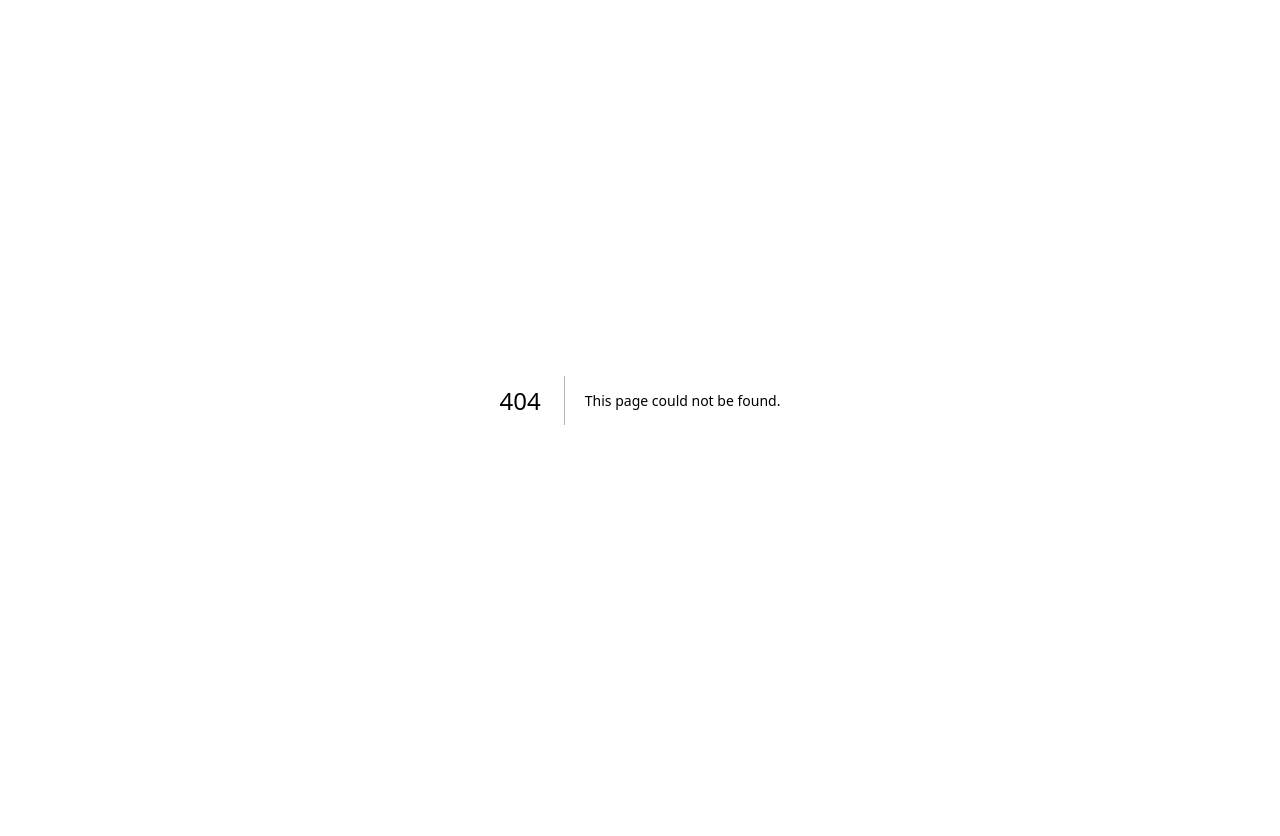
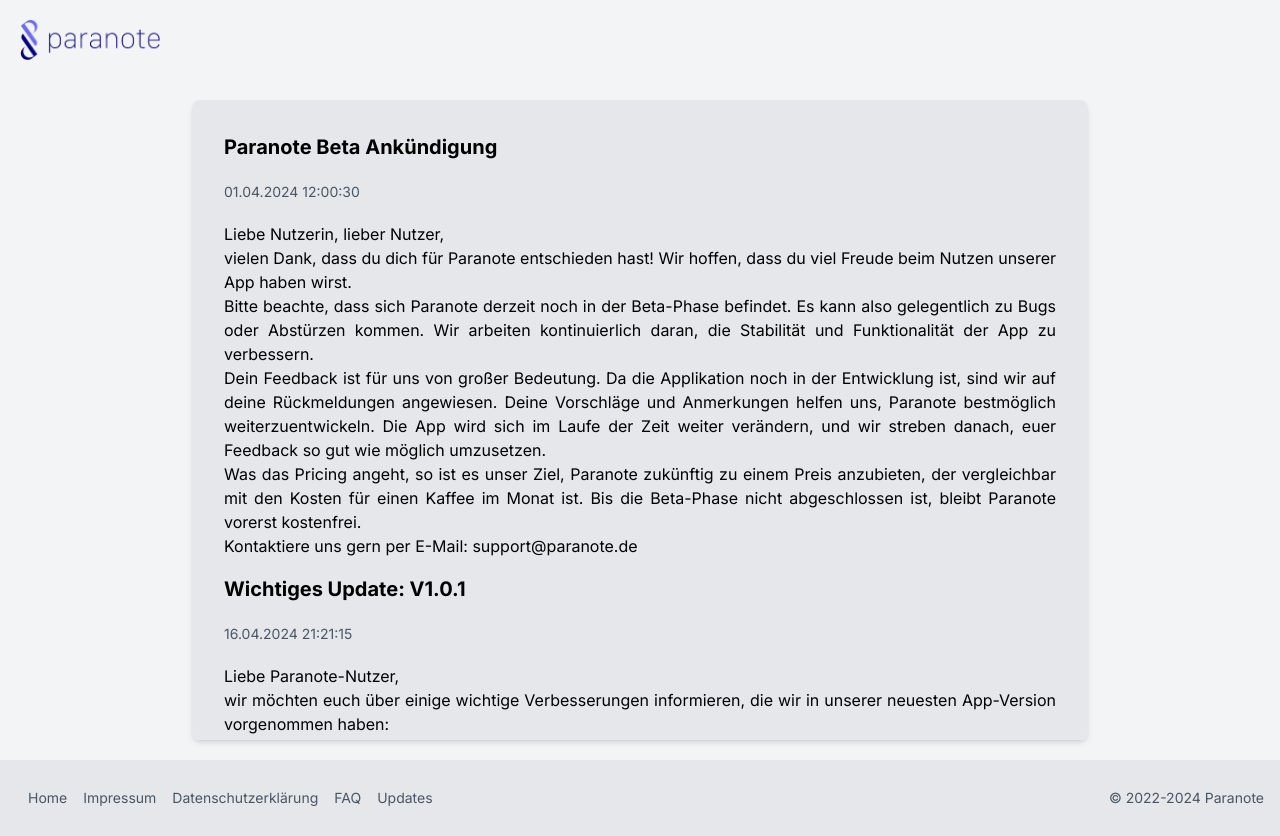
Before and after one commit to Stantheman227/paranotewebsite, a Next.js app: page /Updates in a window 1280 px wide. Before the commit this address had no page. Before the commit the page ends 800 px from the top, so only its background shows below. Built offline with nearby package versions, Linux system fonts and the light colour scheme.

Commit message:
Added Download Button and Updates Section

```diff
--- /dev/null
+++ b/src/app/Updates/page.tsx
@@ -0,0 +1,69 @@
+"use client";
+import React from "react";
+import Footer from "../components/Footer";
+import Image from "next/image";
+import Link from "next/link";
+
+// Inhalt und Daten der Updates in einem Array von Objekten
+const updateContent = [
+  {
+    date: "01.04.2024 12:00:30",
+    title: "Paranote Beta Ankündigung",
+    content: `
+      <p>Liebe Nutzerin, lieber Nutzer,</p>
+      <p>vielen Dank, dass du dich für Paranote entschieden hast! Wir hoffen, dass du viel Freude beim Nutzen unserer App haben wirst.</p>
+      <p>Bitte beachte, dass sich Paranote derzeit noch in der Beta-Phase befindet. Es kann also gelegentlich zu Bugs oder Abstürzen kommen. Wir arbeiten kontinuierlich daran, die Stabilität und Funktionalität der App zu verbessern.</p>
+      <p>Dein Feedback ist für uns von großer Bedeutung. Da die Applikation noch in der Entwicklung ist, sind wir auf deine Rückmeldungen angewiesen. Deine Vorschläge und Anmerkungen helfen uns, Paranote bestmöglich weiterzuentwickeln. Die App wird sich im Laufe der Zeit weiter verändern, und wir streben danach, euer Feedback so gut wie möglich umzusetzen.</p>
+      <p>Was das Pricing angeht, so ist es unser Ziel, Paranote zukünftig zu einem Preis anzubieten, der vergleichbar mit den Kosten für einen Kaffee im Monat ist. Bis die Beta-Phase nicht abgeschlossen ist, bleibt Paranote vorerst kostenfrei.</p>
+      <p>Kontaktiere uns gern per E-Mail: support@paranote.de</p>
+    `,
+  },
+  {
+    date: "16.04.2024 21:21:15",
+    title: "Wichtiges Update: V1.0.1",
+    content: `
+      <p>Liebe Paranote-Nutzer,</p>
+      <p>wir möchten euch über einige wichtige Verbesserungen informieren, die wir in unserer neuesten App-Version vorgenommen haben:</p>
+      <ul>
+        <li><strong>Wiederholtes Ausführen von Befehlen:</strong> Das Problem, bei dem der Befehl Command + X nur einmal funktionierte, wurde behoben. Ihr könnt diesen Befehl jetzt beliebig oft verwenden. In jedem Dokument.</li>
+        <li><strong>Aktualisierung der Suchergebnisse auf Parascout Web:</strong> Früher wurden die Suchergebnisse nicht aktualisiert, wenn man auf eine neue Seite wechselte. Dieses Problem ist nun gelöst, und die Ergebnisse sollten korrekt aktualisiert werden. Die 1.1 Version vom Safari Plugin ist hierfür notwendig <a href="https://apps.apple.com/de/app/parascout/id6477825939?l=en-GB&mt=12">Update</a>.</li>
+      </ul>
+      <p><strong>Wichtiger Hinweis zur Installation:</strong> Leider hat die Update-Funktion in der ersten Version der App nicht funktioniert. Wir bitten euch daher, die neueste Version der App einmalig manuell herunterzuladen und zu installieren, indem ihr dem folgenden Link folgt: <a href="https://github.com/chopperthedoc/ParanoteDownload/releases/download/prod/Paranote.dmg">Paranote herunterladen</a>. Bitte ersetzt die alte Version durch diese neue Version.</p>
+      <p>Wir entschuldigen uns für die Unannehmlichkeiten und versichern euch, dass solche Fehler in Zukunft vermieden werden. Vielen Dank für euer Verständnis und eure fortwährende Unterstützung.</p>
+    `,
+  },
+];
+
+export default function Updates() {
+  return (
+    <main className="flex flex-col min-h-screen w-full bg-gray-100">
+      <header className="p-5">
+        <Link href="/" className="hover:underline">
+          <Image
+            src={"/ParaNoteLogoLM@3x.png"}
+            height={70}
+            width={140}
+            alt="Paranote_logo"
+          />
+        </Link>
+      </header>
+      <div className="flex flex-grow w-full justify-center p-5 bg-gray-100">
+        <div
+          className="w-full max-w-4xl bg-gray-200 p-8 space-y-4 rounded-lg shadow-md overflow-auto"
+          style={{ maxHeight: "80vh" }}
+        >
+          {updateContent.map((update, index) => (
+            <div key={index} className="space-y-5 text-justify">
+              <h2 className="text-black font-bold text-[20px]">
+                {update.title}
+              </h2>
+              <p className="text-sm text-gray-600">{update.date}</p>
+              <div dangerouslySetInnerHTML={{ __html: update.content }} />
+            </div>
+          ))}
+        </div>
+      </div>
+      <Footer />
+    </main>
+  );
+}
--- a/src/app/components/Footer.tsx
+++ b/src/app/components/Footer.tsx
@@ -18,6 +18,9 @@
           <Link href="/FAQ" className="hover:underline">
             FAQ
           </Link>
+          <Link href="/Updates" className="hover:underline">
+            Updates
+          </Link>
         </div>
         <div className="text-sm text-gray-600">© 2022-2024 Paranote</div>
       </div>
--- a/src/app/globals.css
+++ b/src/app/globals.css
@@ -242,3 +242,48 @@
   .hamburger--collapse.is-active {
     transform: rotate(-45deg);
   }
+
+  .btn {
+    width: 140px;
+    height: 50px;
+    background: rgba(110,106,246,1);
+    color: #fff;
+    border-radius: 10px;
+    border: none;
+    outline: none;
+    cursor: pointer;
+    position: relative;
+    box-shadow: 0 5px 15px rgb(150, 147, 240);
+    overflow: hidden;
+  }
+
+  .btn span {
+    font-size: 12px;
+    text-transform: uppercase;
+    letter-spacing: 1px;
+    transition: top 0.5s;
+  }
+
+  .btn-text-one {
+    position: absolute;
+    width: 100%;
+    top: 50%;
+    left: 0;
+    transform: translateY(-50%);
+  }
+
+  .btn-text-two {
+    position: absolute;
+    width: 100%;
+    top: 150%;
+    left: 0;
+    transform: translateY(-50%);
+  }
+
+  .btn:hover .btn-text-one {
+    top: -100%;
+  }
+
+  .btn:hover .btn-text-two {
+    top: 50%;
+  }
--- a/src/app/page.tsx
+++ b/src/app/page.tsx
@@ -236,25 +236,14 @@
                 right: 32,
               }}
             >
-              <Link
-                className="group relative w-[100px] hover:w-[130px] h-[32px] hover:h-[55px] rounded-lg hover:rounded-xl bg-[#6e6af6] scale-100 hover:scale-105 active:scale-95 transform ease-in-out duration-300 flex items-center justify-center shadow-xl overflow-hidden"
-                href="https://github.com/chopperthedoc/ParanoteDownload/releases/download/prod/Paranote.dmg"
-              >
-                <div className="absolute left-0 right-0 flex justify-center opacity-0 group-hover:opacity-100 duration-300 font-thin hover:font-light"></div>
-                <div className="z-10 flex flex-col items-center justify-center hover:p-0 pt-4 h-full w-full">
-                  <div className="flex flex-row space-x-2 items-center justify-center ">
+              <Link href="https://github.com/chopperthedoc/ParanoteDownload/releases/download/prod/Paranote.dmg">
+                <button className="btn">
+                  <span className="btn-text-one">Download</span>
+                  <span className="btn-text-two text-center flex items-center justify-center">
                     {" "}
-                    <p className="text-white text-sm">Download</p>
-                    <ArrowDownIcon className="text-white w-3 h-3 font-semibold" />
-                  </div>
-
-                  <div className="flex-row flex space-x-1 items-center justify-center">
-                    <SiApple className="text-white w-3 h-3 opacity-0 group-hover:opacity-100 duration-300" />
-                    <p className="text-white text-xs opacity-0 group-hover:opacity-100 duration-300">
-                      MacOS
-                    </p>
-                  </div>
-                </div>
+                    <SiApple className="text-white w-6 h-6" />
+                  </span>
+                </button>
               </Link>
             </div>
 
--- a/src/app/sitemap.tsx
+++ b/src/app/sitemap.tsx
@@ -26,5 +26,11 @@
       changeFrequency: "weekly",
       priority: 0.5,
     },
+    {
+      url: "https://paranote.de/Updates",
+      lastModified: new Date(),
+      changeFrequency: "monthly",
+      priority: 0.25,
+    },
   ];
 }
```
